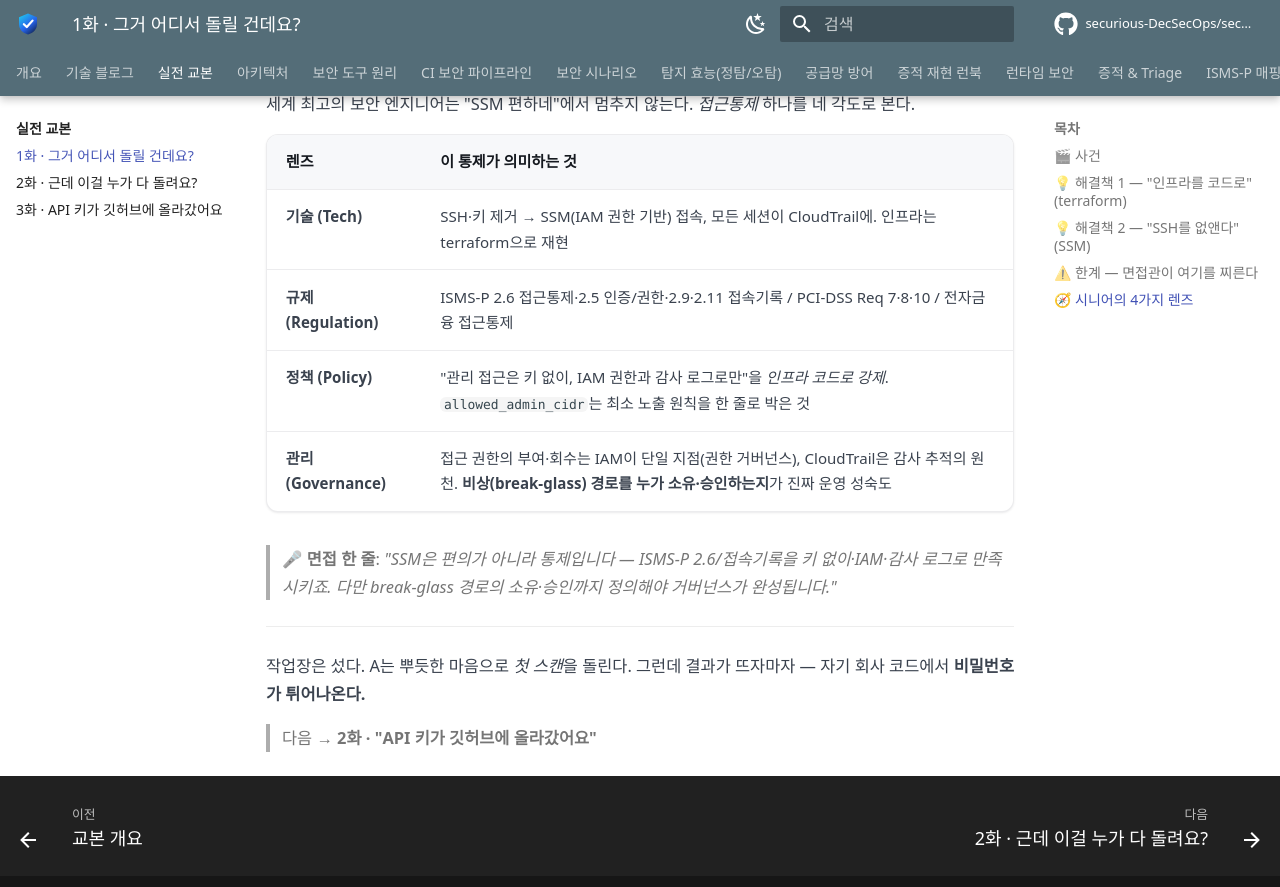
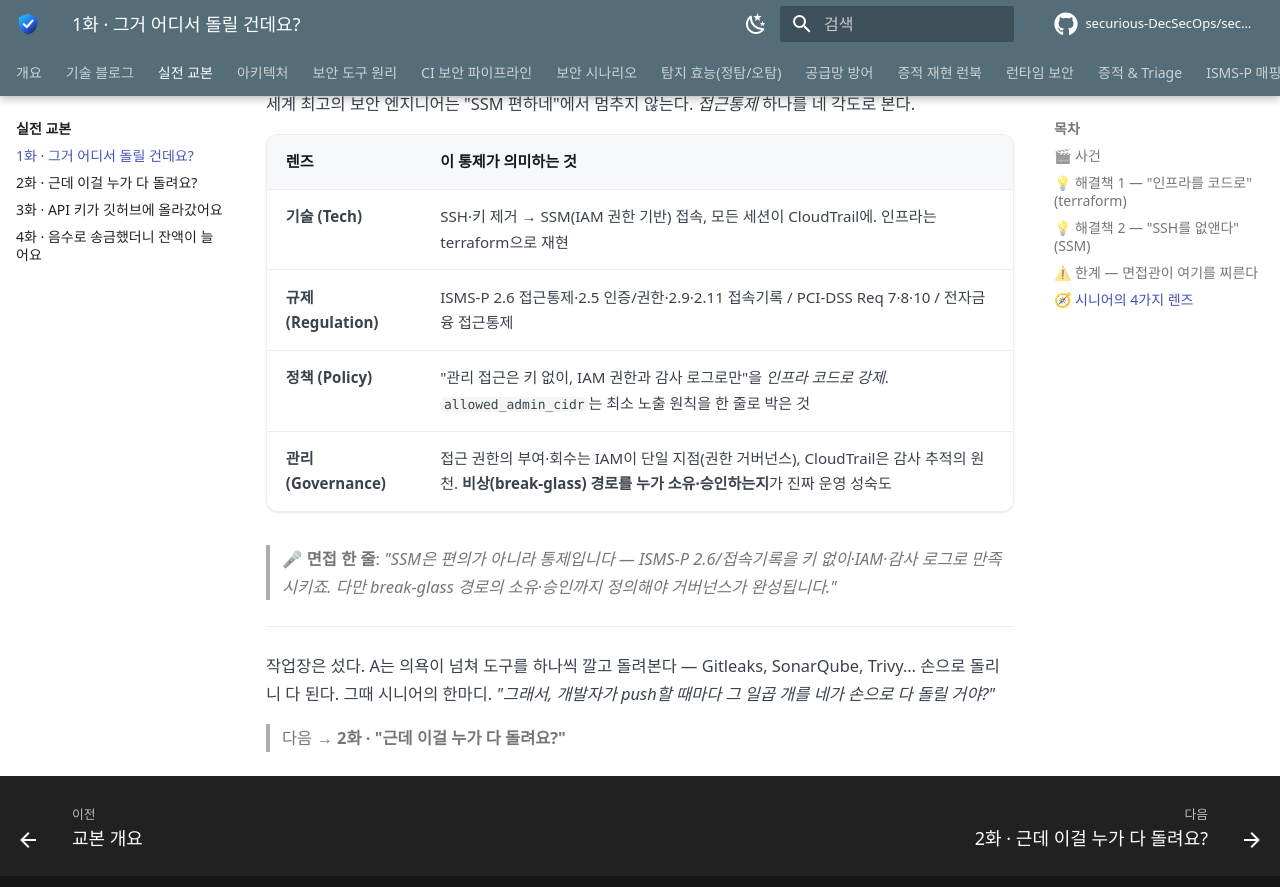
Before and after one commit to securious-DecSecOps/secubank-docs, an MkDocs documentation site: the page built from docs/textbook/01-infra.md, in a window 1280 px wide and 900 px high, scrolled down 3677 px. Shown: the top 887 px of the window. Built offline with MkDocs 1.6.1 and Material for MkDocs 9.7.7, drawn with Linux system fonts in a browser that asks for light colours; some web fonts are replaced; comment, search, counter and statistics services are not loaded.

Commit message:
교본 4화(음수송금→SonarQube SAST 0/4 충격·게이트 함정, 검증된 실제 결과) + 흐름검증: 1화 cliffhanger를 파이프라인으로 수정(1→2→3→4→5 체인 일치 확인) 완료

```diff
--- a/docs/textbook/01-infra.md
+++ b/docs/textbook/01-infra.md
@@ -93,6 +93,6 @@
 
 ---
 
-작업장은 섰다. A는 뿌듯한 마음으로 *첫 스캔*을 돌린다. 그런데 결과가 뜨자마자 — 자기 회사 코드에서 **비밀번호가 튀어나온다.**
+작업장은 섰다. A는 의욕이 넘쳐 도구를 하나씩 깔고 돌려본다 — Gitleaks, SonarQube, Trivy… 손으로 돌리니 다 된다. 그때 시니어의 한마디. *"그래서, 개발자가 push할 때마다 그 일곱 개를 네가 손으로 다 돌릴 거야?"*
 
-> 다음 → **2화 · "API 키가 깃허브에 올라갔어요"**
+> 다음 → **2화 · "근데 이걸 누가 다 돌려요?"**
--- a/mkdocs.yml
+++ b/mkdocs.yml
@@ -101,6 +101,7 @@
     - 1화 · 그거 어디서 돌릴 건데요?: textbook/01-infra.md
     - 2화 · 근데 이걸 누가 다 돌려요?: textbook/02-pipeline.md
     - 3화 · API 키가 깃허브에 올라갔어요: textbook/03-gitleaks.md
+    - 4화 · 음수로 송금했더니 잔액이 늘어요: textbook/04-sast.md
   - 아키텍처: architecture.md
   - 보안 도구 원리: security-tools.md
   - CI 보안 파이프라인: ci-security-pipeline.md
```
Also changed, not shown: docs/textbook/04-sast.md (added, +73 -0 lines).
